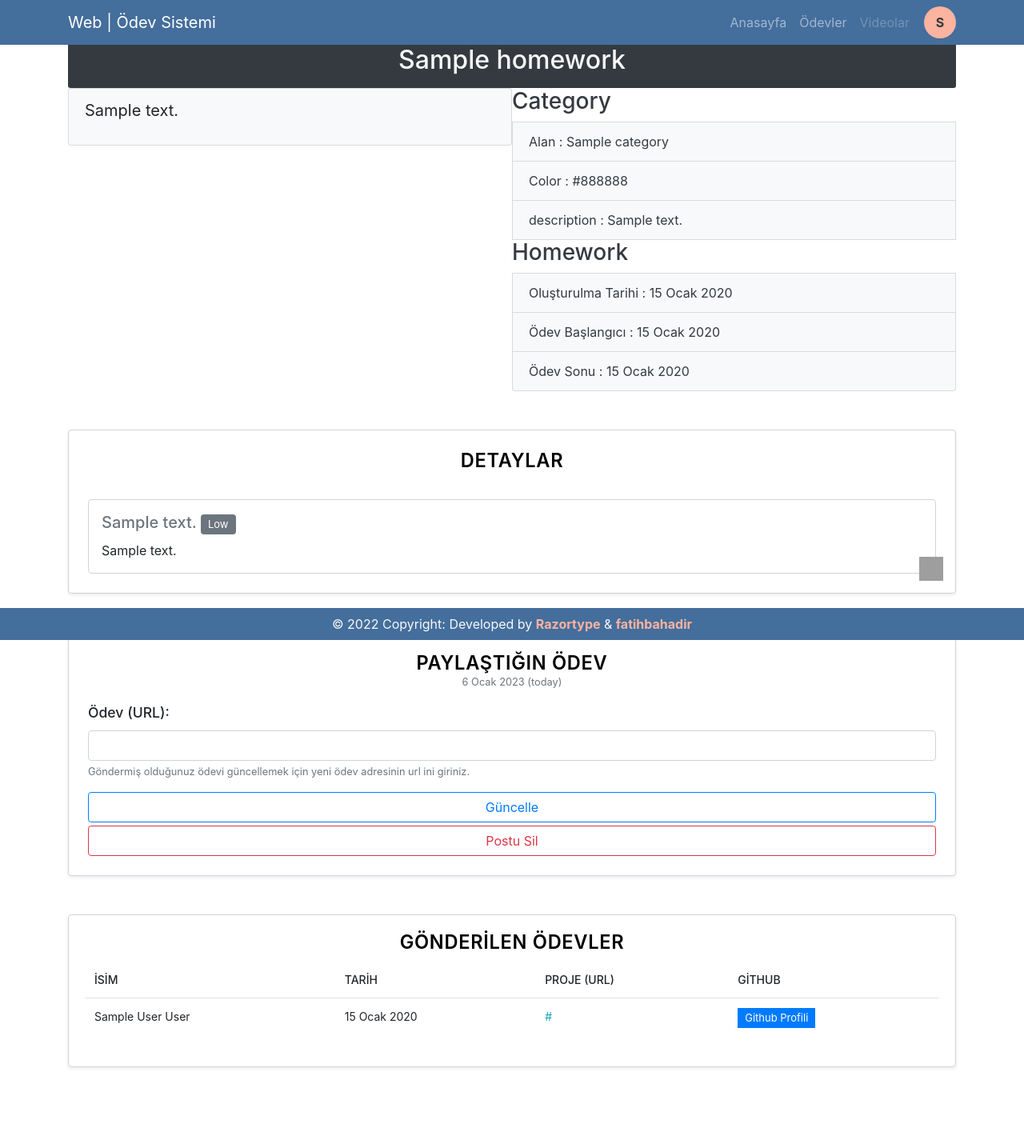
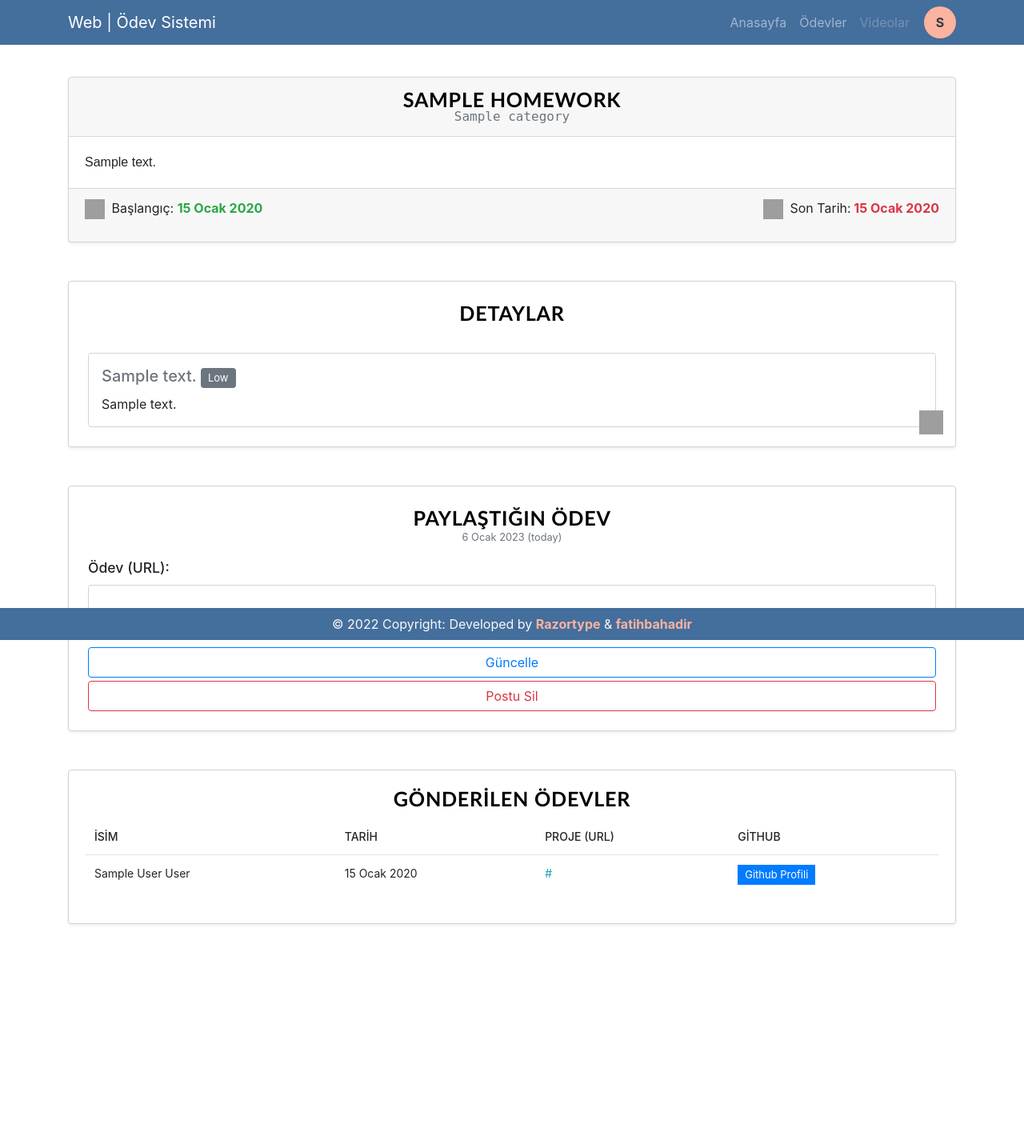
Before and after one commit to Razortype/django-homework-system, a Django app: page /homeworks/id/1/detail in a window 1280 px wide. Shown: the whole page at 80% size. After the commit the page ends 1156 px from the top, so only its background shows below. Run offline with Django 4.2, Linux system fonts and the light colour scheme; a user stored in the database is signed in; tables that the repository leaves empty hold one stand-in row (values such as "Sample post"); grey boxes are pictures that could not be loaded.

Commit message:
Homework main section created

```diff
--- a/posts/static/posts/css/homework_detail.css
+++ b/posts/static/posts/css/homework_detail.css
@@ -32,10 +32,11 @@
 }
 
 .card .card-title {
+    font-family: 'Gill Sans', 'Gill Sans MT', Calibri, 'Trebuchet MS', sans-serif;
     color: #000000;
     margin-bottom: 0.625rem;
     text-transform: capitalize;
-    font-size: 1.475rem;
+    font-size: 1.575rem;
     font-weight: 600;
     text-align: center;
     text-transform: uppercase;
@@ -117,3 +118,8 @@
     right: -10px;
 
 }
+
+.card-footer{
+    display: flex;
+    justify-content: space-between;
+}
--- a/posts/templates/posts/homework_detail.html
+++ b/posts/templates/posts/homework_detail.html
@@ -2,34 +2,27 @@
 
 {% block content %}
 
-<div class="mb-5 pb-5">
+<div class="mb-5 py-5">
 
     <!-- MAIN AREA -->
-    <div class="container my-5">
-        <div id="homework-info">
-            <div class="title p-2 rounded-sm bg-dark text-light">
-                <h2 class="text-center">{{ homework.name }}</h2>
-            </div>
-            <div class="row">
-                <div class="col-sm-6 pr-0">
-                    <div class="list-group-item bg-light">
-                        <p class="blockquote">{{ homework.description }}</p>
-                    </div>
-                </div>
-                <div class="col-sm-6 pl-0">
-                    <ul class="list-group text-dark">
-                        <h3>Category</h3>
-                        <li class="list-group-item bg-light">Alan : {{ homework.category.name }}</li>
-                        <li class="list-group-item bg-light">Color : {{ homework.category.color }}</li>
-                        <li class="list-group-item bg-light">description : {{ homework.category.description }}</li>
-                        <h3>Homework</h3>
-                        <li class="list-group-item bg-light">Oluşturulma Tarihi : {{ homework.created_at }}</li>
-                        <li class="list-group-item bg-light">Ödev Başlangıcı : {{ homework.start_at }}</li>
-                        <li class="list-group-item bg-light">Ödev Sonu : {{ homework.expired_date }}</li>
-                    </ul>
-                </div>
-            </div>
+
+    <div class="container mt-5">
+       <div class="card shadow-sm">
+        <div class="card-header">
+            <h3 class="card-title">{{ homework.name }}</h3>
+            <p class="card-subtitle text-muted text-center" style="margin-top: -15px;font-family: monospace;">{{ homework.category }} </p>
         </div>
+        <div class="card-body">
+            <p class="card-text" style="font-family: Arial, Helvetica, sans-serif;">
+                {{ homework.description }}
+            </p>
+        </div>
+        <div class="card-footer">
+            <p><img class="mr-1" src="https://www.pngmart.com/files/8/Schedule-Transparent-Images-PNG.png" width="25" height="25" /> Başlangıç: <strong class="text-success"> {{ homework.start_at }}  </strong> </p>
+            <p><img class="mr-1" src="https://www.pngmart.com/files/17/Caution-Warning-Transparent-Background.png" width="25" height="25" /> Son Tarih:<strong class="text-danger">  {{ homework.expired_date }} </strong>  </p>
+        </div>
+
+       </div>
     </div>
 
 
```
